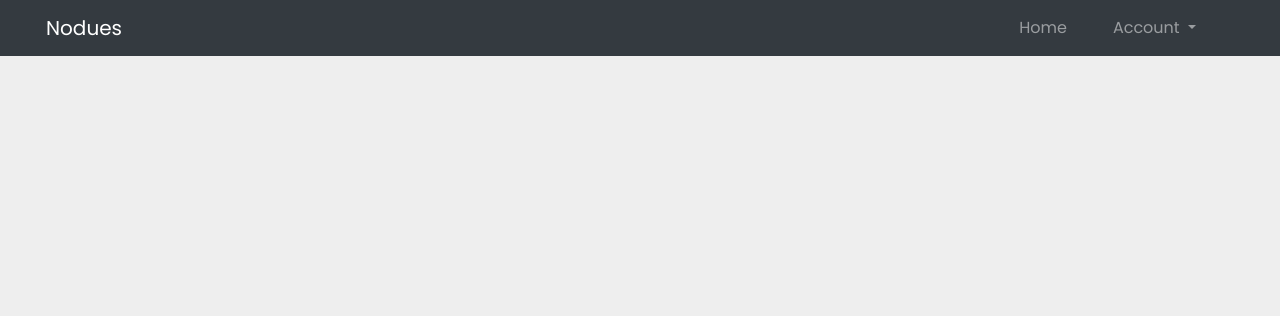
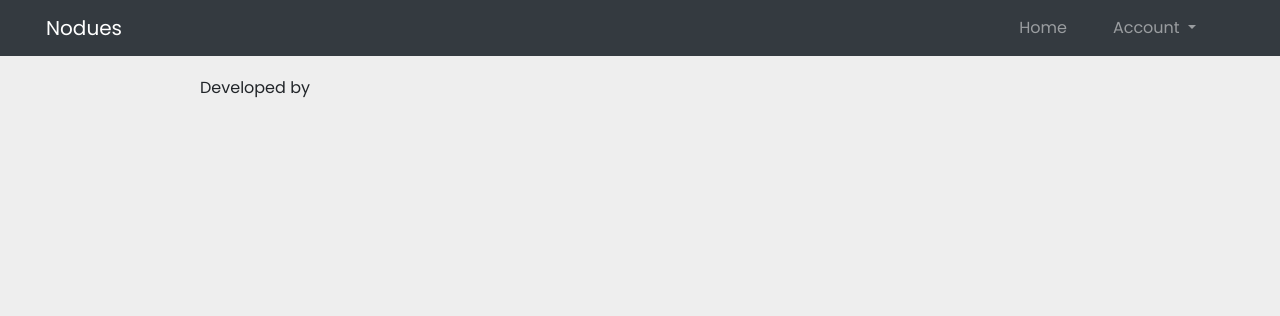
Before and after one commit to uppuramyaiswarya/Digital-No-Due-Form-System, a Flask app: template app/templates/no-due-form.html in a window 1280 px wide. Shown: the top 316 px of the page. Run offline with Flask 2, Linux system fonts and the light colour scheme; the template is opened without the code that fills it, so the values that code supplies are empty; some libraries are stand-ins or nearby versions.

Commit message:
Add files via upload

```diff
--- a/app/templates/no-due-form.html
+++ b/app/templates/no-due-form.html
@@ -1,5 +1,6 @@
 {% extends 'base.html' %}
 
 {% block content %}
+<p>Developed by </p>
 
 {% endblock %}
```
